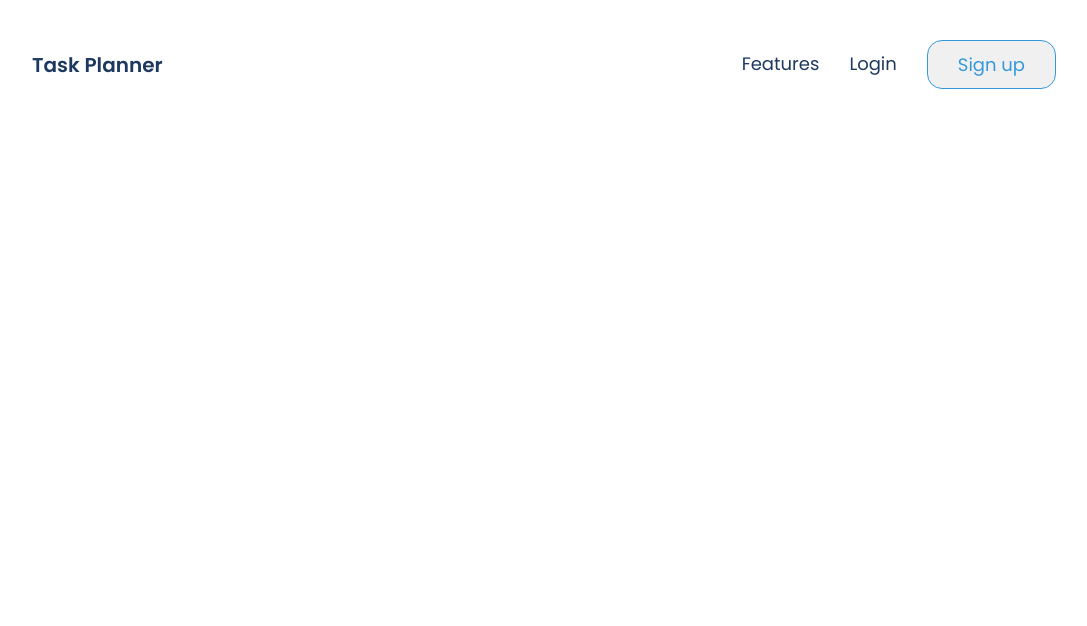
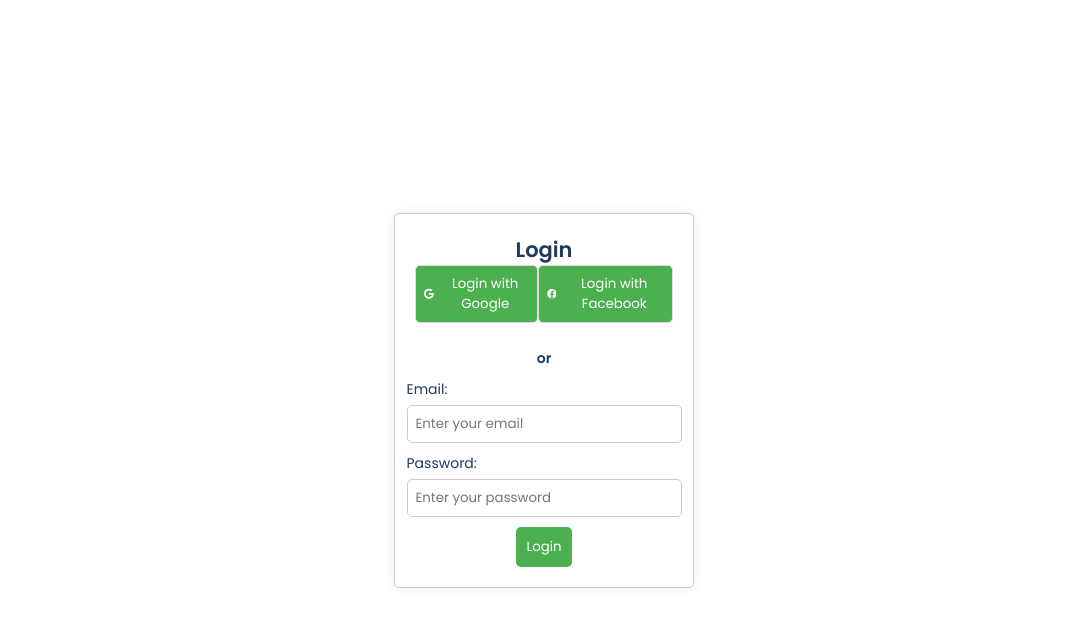
Before and after one commit to charityandani/Task-management-System, a React (Create React App) app in the folder task-planner/: page /Login in a window 1280 px wide. Shown: the top 626 px of the page, without its empty margins (96-1183 px from the left). Built offline with nearby package versions, Linux system fonts and the light colour scheme.

Commit message:
code for the login form was added

```diff
--- a/package.json
+++ b/package.json
@@ -1,5 +1,6 @@
 {
   "dependencies": {
+    "react-icons": "^4.11.0",
     "react-router-dom": "^6.18.0"
   }
 }
--- a/task-planner/src/App.css
+++ b/task-planner/src/App.css
@@ -76,7 +76,7 @@ body{
   align-items: center;
   padding: 10px 10%;
   margin: 0 auto; /* Center the container */
-  padding-top: 50px;
+  padding-top: 100px;
 }
 
 .text-container {
@@ -119,4 +119,92 @@ body{
   border: none; /* Remove border */
   border-radius: 5px; /* Add rounded corners if desired */
   cursor: pointer; /* Add a pointer cursor on hover */
+  margin-top: 30px;
 }
+
+.footer {
+  background-color: #1D3960;
+  color: #fff;
+  padding: 20px;
+  text-align: center;
+  margin-top: 45px;
+}
+
+.contactInfo {
+  display: flex;
+  justify-content: space-around;
+  margin-bottom: 20px;
+}
+
+.icon {
+  margin-right: 8px;
+}
+
+.additionalInfo {
+  font-size: 14px;
+}
+
+.login-container {
+  width: 300px;
+}
+
+.login-form {
+  display: flex;
+  flex-direction: column;
+  align-items: center;
+  padding: 20px;
+  border: 1px solid #ccc;
+  border-radius: 5px;
+  box-shadow: 0 0 10px rgba(0, 0, 0, 0.1);
+}
+
+.social-login {
+  display: flex;
+  justify-content: space-between;
+  margin-bottom: 15px;
+}
+
+.google-button,
+.facebook-button {
+  display: flex;
+  align-items: center;
+  padding: 8px;
+  border: 1px solid #ddd;
+  border-radius: 5px;
+  cursor: pointer;
+}
+
+.social-icon {
+  margin-right: 8px;
+}
+
+.divider {
+  margin: 10px 0;
+  font-weight: bold;
+}
+
+label {
+  display: flex;
+  flex-direction: column;
+  margin-bottom: 10px;
+}
+
+input {
+  padding: 8px;
+  margin-top: 5px;
+  border: 1px solid #ccc;
+  border-radius: 5px;
+}
+
+button {
+  padding: 10px;
+  background-color: #4caf50;
+  color: white;
+  border: none;
+  border-radius: 5px;
+  cursor: pointer;
+}
+
+button:hover {
+  background-color: #45a049;
+}
--- /dev/null
+++ b/task-planner/src/components/Footer.js
@@ -0,0 +1,25 @@
+
+import { FaEnvelope, FaMapMarker, FaPhone } from 'react-icons/fa';
+export default function Footer()
+{
+
+    return(
+        <footer className="footer">
+        <div className="contactInfo">
+          <div>
+            <FaEnvelope className="icon" />
+            <p>Email: support@yourtaskmanagement.com</p>
+          </div>
+          <div>
+            <FaMapMarker className="icon" />
+            <p>Cape Town, Western cape, 7405</p>
+          </div>
+          <div>
+            <FaPhone className="icon" />
+            <p>Phone: +27 810630405</p>
+          </div>
+        </div>
+        <p className="additionalInfo">© 2023 Your Task Management System. All rights reserved.</p>
+      </footer>
+    );
+}
--- a/task-planner/src/components/Getstarted.js
+++ b/task-planner/src/components/Getstarted.js
@@ -2,11 +2,10 @@
 export default function Getstarted(){
 
     return(
-<div className="container">
+
 
 <button className="getstartedbtn">Get Started</button>
 
-</div>
 
     );
 }
--- a/task-planner/src/components/Hometext.js
+++ b/task-planner/src/components/Hometext.js
@@ -1,3 +1,6 @@
+
+import Taskpic from "./Taskpic";
+import Getstarted from "./Getstarted";
 
 export default function Hometext()
 {
@@ -8,7 +11,7 @@ export default function Hometext()
             <h1>Welcome to task management tool</h1>
             <h3>Organize. Simplify. Achieve. Repreat</h3>
             <p>
-          Welcome to Task Planner, your all-in-one solution for streamlined
+           Your all-in-one solution for streamlined
           task management. Task Planner is designed to simplify your workflow,
           increase productivity, and bring organization to your daily tasks.
           With an intuitive interface, powerful features, and a user-friendly
@@ -21,8 +24,9 @@ export default function Hometext()
           tasks and unlock the potential of your productivity with Task Planner
           – where organization meets simplicity.
         </p>
+      <Getstarted/>
             </div>
-
+         <Taskpic/>
         </div>
       );
 
--- /dev/null
+++ b/task-planner/src/components/Loginform.css
@@ -0,0 +1,76 @@
+body {
+    display: flex;
+    align-items: center;
+    justify-content: center;
+    height: 100vh;
+    margin: 0;
+  }
+
+  .login-container {
+    width: 500px;
+
+  }
+
+  .login-form {
+    display: flex;
+    flex-direction: column;
+    align-items: center;
+    padding: 20px;
+    border: 1px solid #ccc;
+    border-radius: 5px;
+    box-shadow: 0 0 10px rgba(0, 0, 0, 0.1);
+    width: 100%; /* Set the width to 100% to take up the full width of .login-container */
+
+
+  }
+
+  .social-login {
+    display: flex;
+    justify-content: space-between;
+    margin-bottom: 15px;
+  }
+
+  .google-button,
+  .facebook-button {
+    display: flex;
+    align-items: center;
+    padding: 8px;
+    border: 1px solid #ddd;
+    border-radius: 5px;
+    cursor: pointer;
+  }
+
+  .social-icon {
+    margin-right: 8px;
+  }
+
+  .divider {
+    margin: 10px 0;
+    font-weight: bold;
+  }
+
+  label {
+    display: flex;
+    flex-direction: column;
+    margin-bottom: 10px;
+  }
+
+  input {
+    padding: 8px;
+    margin-top: 5px;
+    border: 1px solid #ccc;
+    border-radius: 5px;
+  }
+
+  button {
+    padding: 10px;
+    background-color: #4caf50;
+    color: white;
+    border: none;
+    border-radius: 5px;
+    cursor: pointer;
+  }
+
+  button:hover {
+    background-color: #45a049;
+  }
--- /dev/null
+++ b/task-planner/src/components/Loginform.js
@@ -0,0 +1,40 @@
+import React from 'react';
+import { FaGoogle, FaFacebook } from 'react-icons/fa';
+import './Loginform.css';
+
+
+export default function Loginform()
+{
+
+return(
+
+    <div className="login-container">
+    <form className="login-form">
+      <h2>Login</h2>
+      <div className="social-login">
+        <button className="google-button">
+          <FaGoogle className="social-icon" />
+          Login with Google
+        </button>
+        <button className="facebook-button">
+          <FaFacebook className="social-icon" />
+          Login with Facebook
+        </button>
+      </div>
+      <div className="divider">or</div>
+      <label>
+        Email:
+        <input type="email" placeholder="Enter your email" />
+      </label>
+      <label>
+        Password:
+        <input type="password" placeholder="Enter your password" />
+      </label>
+      <button type="submit">Login</button>
+    </form>
+
+    </div>
+
+)
+
+}
--- a/task-planner/src/components/Taskpic.js
+++ b/task-planner/src/components/Taskpic.js
@@ -3,12 +3,12 @@ export default function Taskpic()
 {
 
     return (
-        <div className="container">
+
             <div className="image-container">
             <img src="images/landing-page.png" alt="picture"  />
         </div>
 
-        </div>
+
 
     )
 }
--- a/task-planner/src/pages/Home.js
+++ b/task-planner/src/pages/Home.js
@@ -3,15 +3,17 @@ import React from 'react';
 import Navbar from '../components/Navbar';
 import Hometext from '../components/Hometext';
 import Getstarted from '../components/Getstarted';
-import Taskpic from '../components/Taskpic';
+import Footer from '../components/Footer';
+
 
 export default function Home() {
   return (
     <>
       <Navbar />
       <Hometext/>
-      <Getstarted/>
-      <Taskpic/>
+      <Footer/>
+
+
 
 
     </>
--- a/task-planner/src/pages/Login.js
+++ b/task-planner/src/pages/Login.js
@@ -1,4 +1,5 @@
-import Navbar from "../components/Navbar";
+
+import Loginform from "../components/Loginform";
 
 
 
@@ -6,7 +7,8 @@ export default function  Login()
 {
     return(
         <>
-           <Navbar/>
+
+           <Loginform/>
         </>
 
 
```
Also changed, not shown: 1 other file (tests, documents, lock files or other folders).
